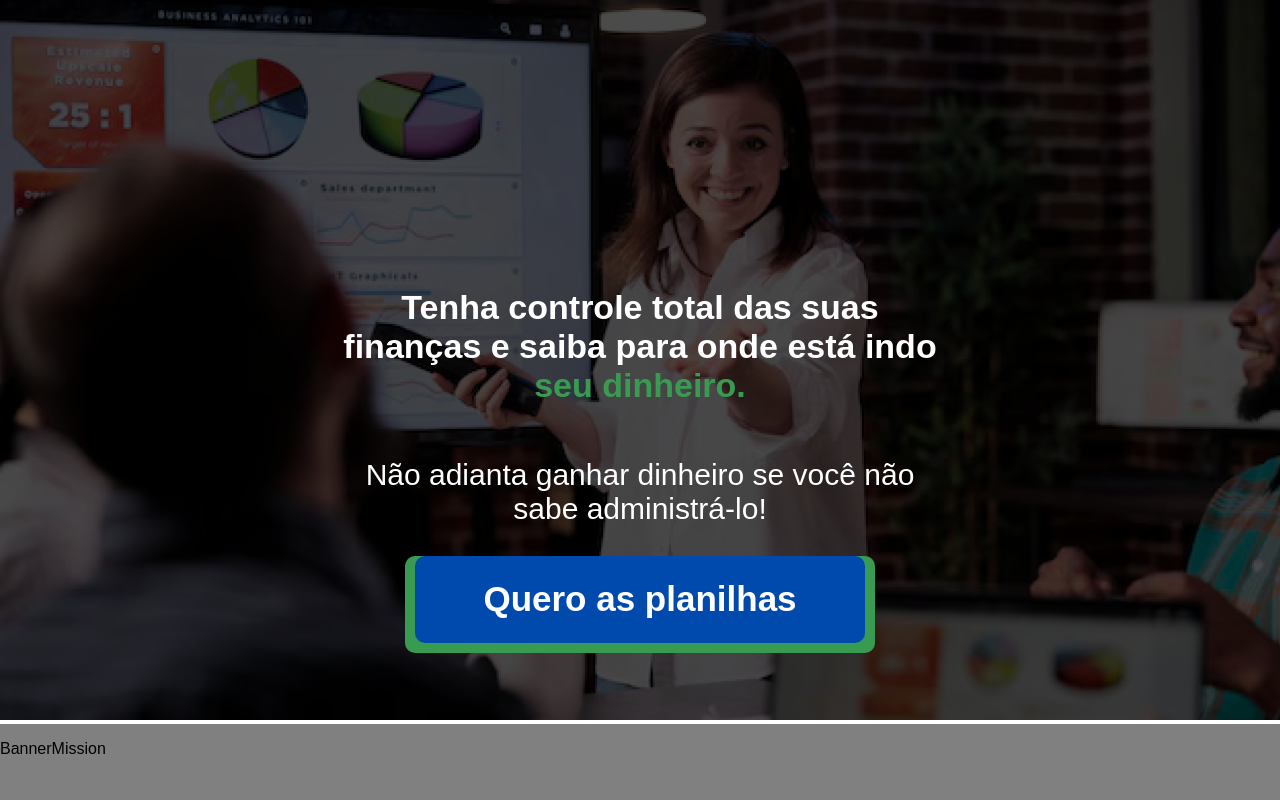
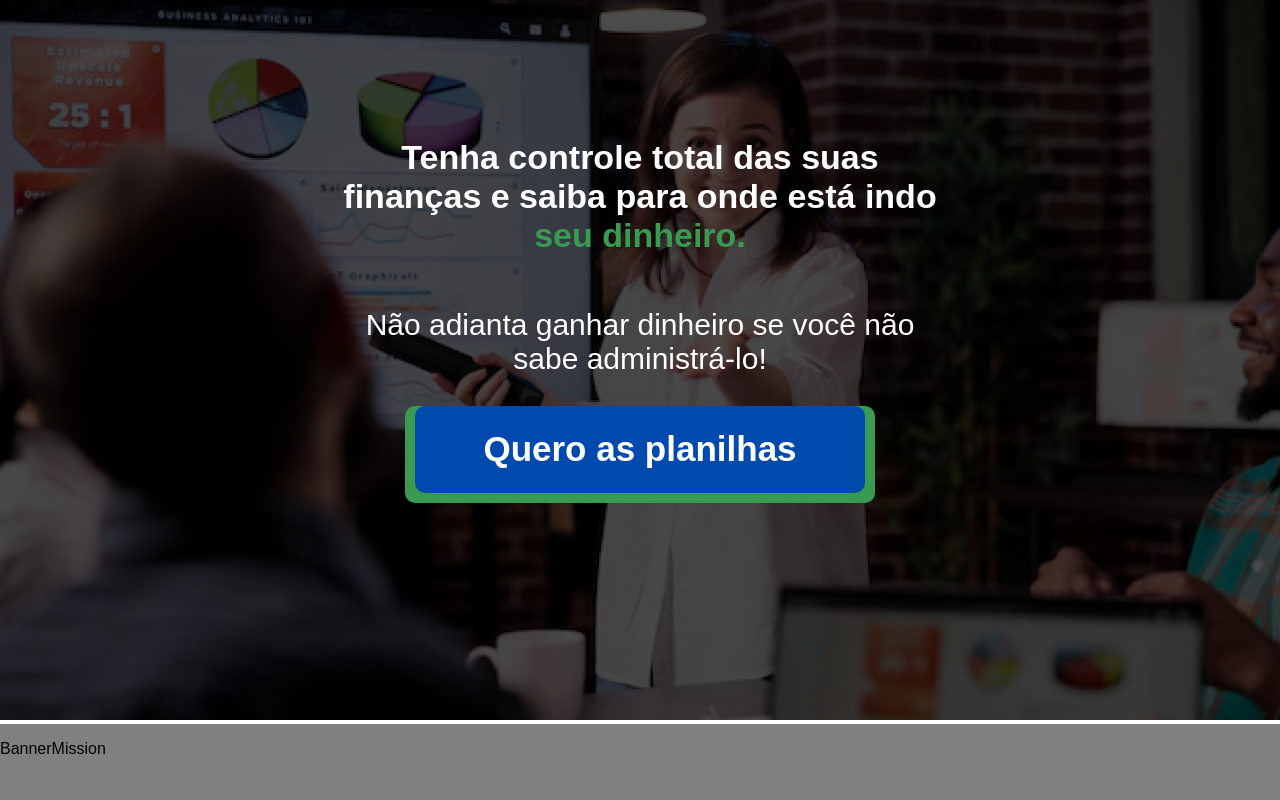
Before and after one commit to Soto92/cesuca-website, a React app: page / in a window 1280 px wide. Shown: the top 800 px of the page. Built offline with nearby package versions, Linux system fonts and the light colour scheme; the HTML template or start-up script is replaced by a standard one.

Commit message:
ajuste tela

```diff
--- a/src/components/header.jsx
+++ b/src/components/header.jsx
@@ -41,7 +41,7 @@ const Header = () => {
             position: "absolute",
             top: "50%",
             left: "50%",
-            transform: "translate(-50%, 250px)",
+            transform: "translate(-50%, 100px)",
             zIndex: "2",
             width: "598px",
           }}
```
